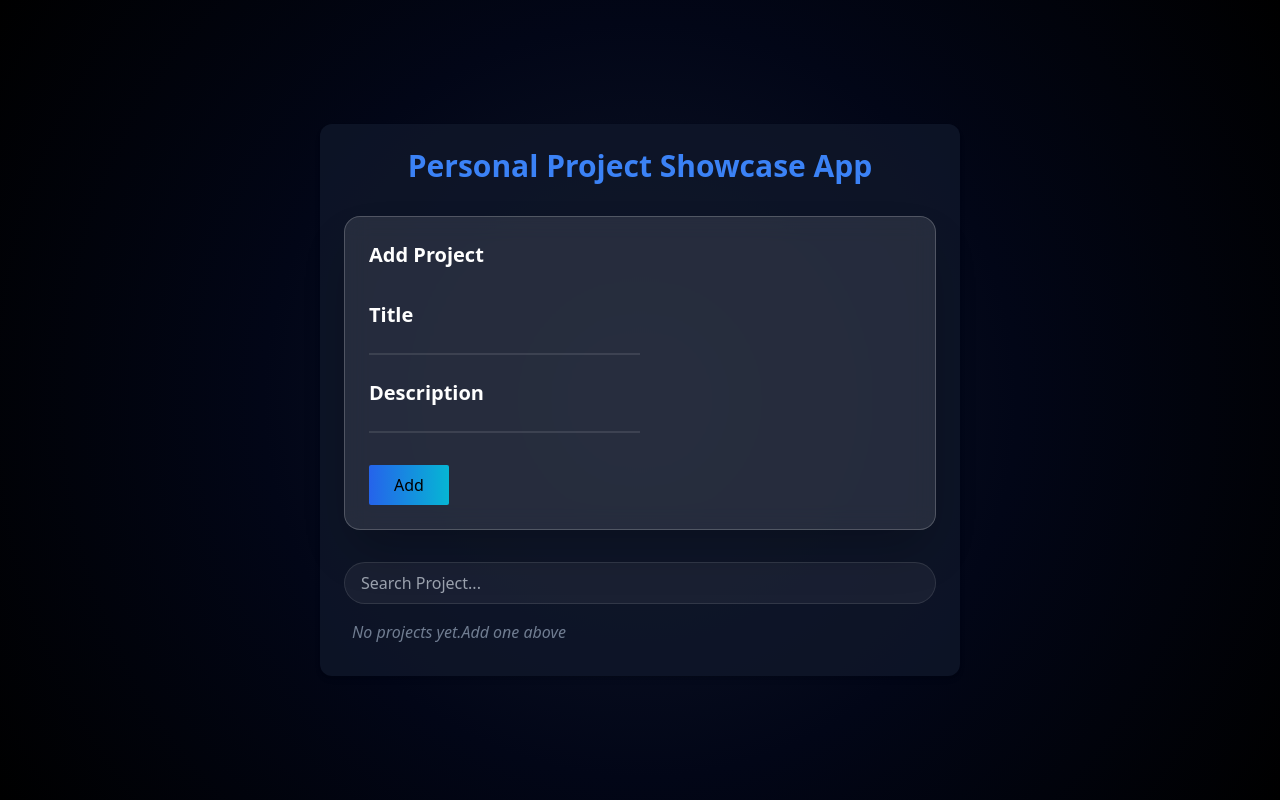
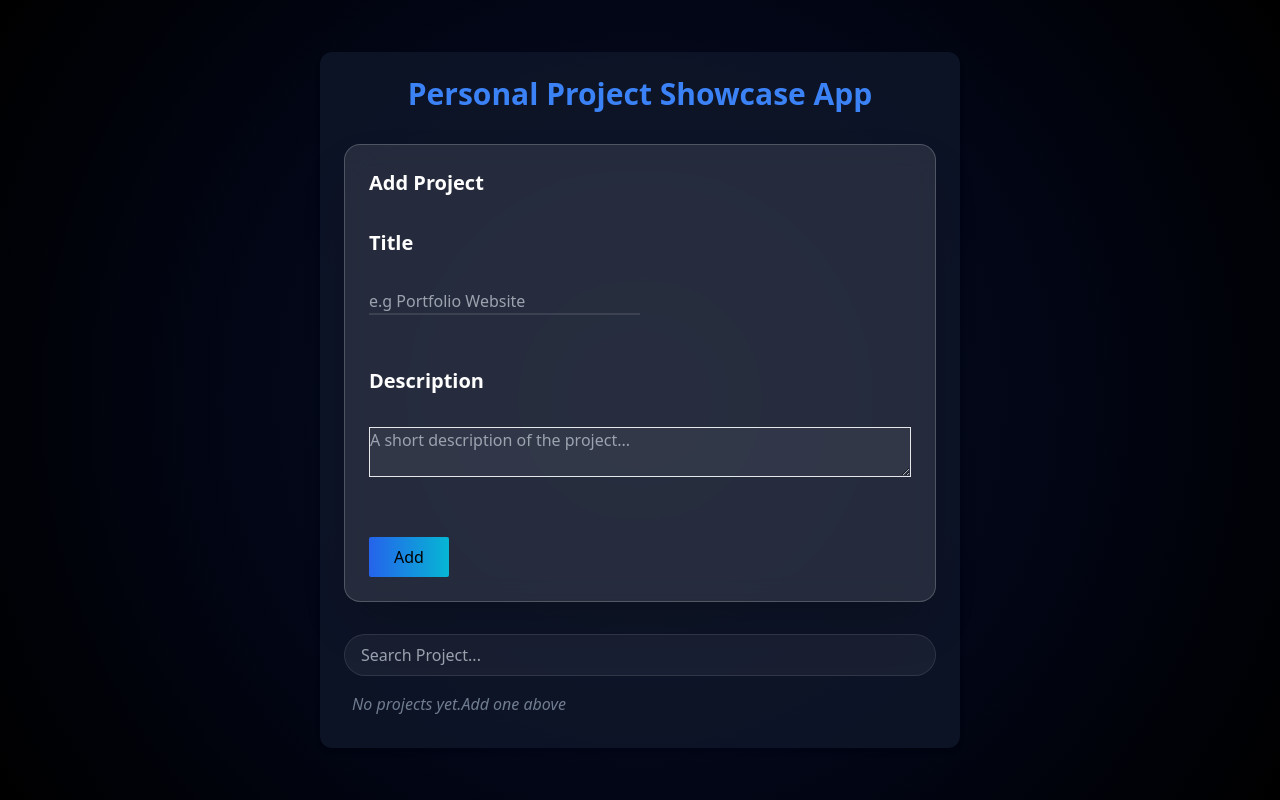
Before and after one commit to Goddii/React-Portfolio-Platform, a React (Vite) app: page / in a window 1280 px wide. Built offline with nearby package versions, Linux system fonts and the light colour scheme.

Commit message:
style: improvement on layout

```diff
--- a/src/components/AddProject.jsx
+++ b/src/components/AddProject.jsx
@@ -12,7 +12,11 @@ function AddProject({addProject}) {
     function handleSubmit(event){
          event.preventDefault()
 
-         if(!newProject.title.trim()) return
+         if(!newProject.title.trim()) {
+            setError('Project title is required here!!!')
+            return
+
+         }
 
          addProject({
             id: Date.now(),
@@ -20,6 +24,7 @@ function AddProject({addProject}) {
             description : newProject.description
          })
          setNewProject({title:'', description:''})
+         setError('')
          }
 
 
@@ -28,10 +33,15 @@ function AddProject({addProject}) {
         <div className='relative group p-6 rounded-2xl bg-white/10 backdrop-blur-md border border-white/20 shadow-2xl transition-all hover:bg-white/20 w-full'>
             <h1 className='text-xl font-bold text-white mb-2'>Add Project</h1><br/>
             <form onSubmit={handleSubmit}>
-                <label className='text-xl font-semibold text-white '>Title</label><br/>
-                <input className='peer bg-transparent border-b-2 border-white/10 focus:border-blue-500 outline-none transition-all w-1/2' value={newProject.title} onChange={e => update('title',e.target.value)}/><br/> <br/>
-                <label className='text-xl font-semibold text-white'>Description</label><br/>
-                <input className=' peer bg-transparent border-b-2 border-white/10 focus:border-blue-500 outline-none transition-all w-1/2' value={newProject.description} onChange={e => update('description', e.target.value)}/> <br/><br/>
+                <div className='flex flex-col gap-1'>
+                    <label className='text-xl font-semibold text-white '>Title</label><br/>
+                    <input className='peer bg-transparent border-b-2 border-white/10 focus:border-blue-500 outline-none transition-all w-1/2' placeholder='e.g Portfolio Website' value={newProject.title} onChange={e => update('title',e.target.value)}/><br/> <br/>
+                    {error && <p className='text-red-400 text-xs mt-1'>{error}</p>}
+                </div>
+                <div className='flex flex-col gap-1'>
+                    <label className='text-xl font-semibold text-white'>Description</label><br/>
+                    <textarea placeholder='A short description of the project...' className='bg-white/5 border' value={newProject.description} onChange={e => update('description', e.target.value)} /> <br/><br/>
+                </div>
 
                 <button type='submit' className='bg-gradient-to-r from-blue-600 to-cyan-500 hover:shadow-[0_0_20px_rgba(6,182,212,0.5)] w-20 rounded-sm p-2 mt-2'>Add</button>
 
```
